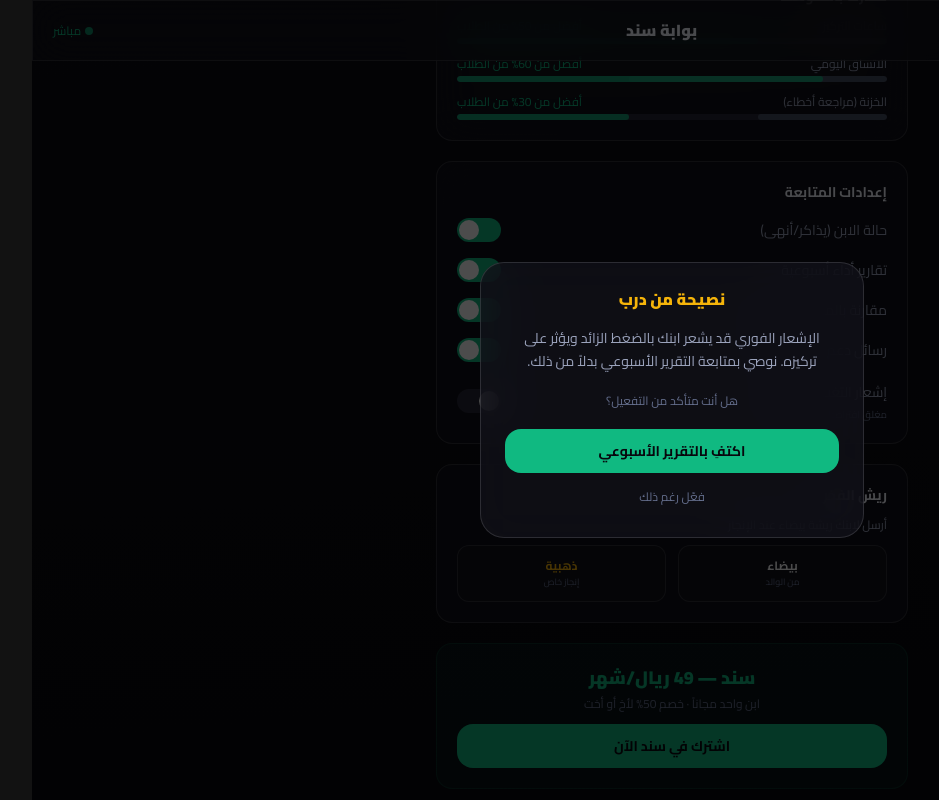
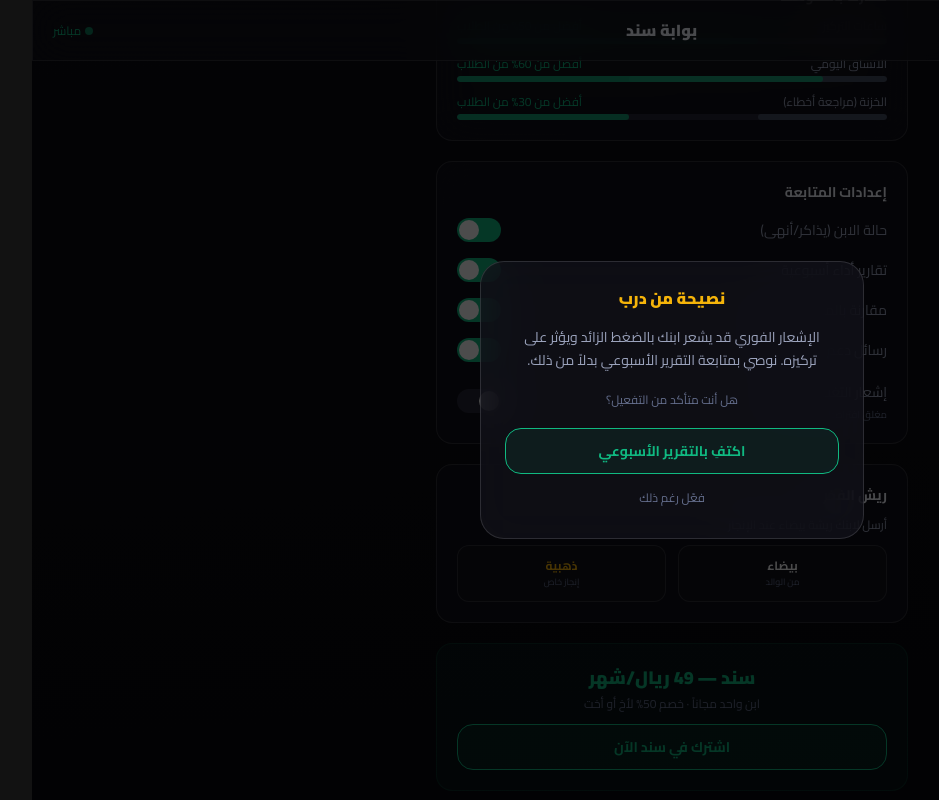
Before and after one commit to cub324light/darb-platform, a Next.js app: page /parent in a window 1280 px wide. Both pictures are taken after a click on the button 447 px from the left and 987 px from the top of the page. Shown: the part 587-1387 px from the top of the page, without its empty margins (159-1098 px from the left). Built offline with nearby package versions, Linux system fonts and the light colour scheme.

Commit message:
Convert remaining solid green buttons in parent page to outline style
https://claude.ai/code/session_01UMhfNqBYQmfU4riHqVwNoH

```diff
--- a/src/app/parent/page.tsx
+++ b/src/app/parent/page.tsx
@@ -230,8 +230,8 @@ export default function ParentPage() {
           <p className="font-black text-lg text-[var(--success)] mb-1">سند — 49 ريال/شهر</p>
           <p className="text-xs text-[var(--text-muted)] mb-3">ابن واحد مجاناً · خصم 50% لأخ أو أخت</p>
           <button
-            className="w-full py-3 rounded-2xl font-bold text-sm text-[var(--bg)] transition"
-            style={{ background: "#10B981" }}
+            className="w-full py-3 rounded-2xl font-bold text-sm transition"
+            style={{ background: "rgba(16,185,129,0.08)", border: "1.5px solid #10B981", color: "#10B981" }}
           >
             اشترك في سند الآن
           </button>
@@ -255,8 +255,8 @@ export default function ParentPage() {
             <div className="space-y-2">
               <button
                 onClick={() => setShowAlertWarning(false)}
-                className="w-full py-3 rounded-2xl font-bold text-sm text-[var(--bg)]"
-                style={{ background: "#10B981" }}
+                className="w-full py-3 rounded-2xl font-bold text-sm"
+                style={{ background: "rgba(16,185,129,0.08)", border: "1.5px solid #10B981", color: "#10B981" }}
               >
                 اكتفِ بالتقرير الأسبوعي
               </button>
```
